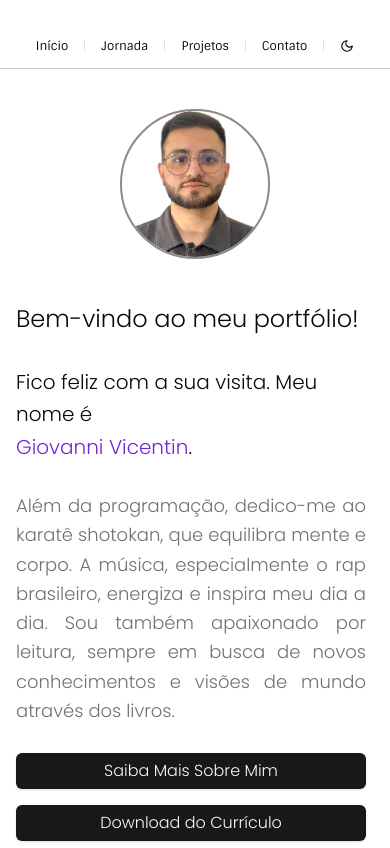
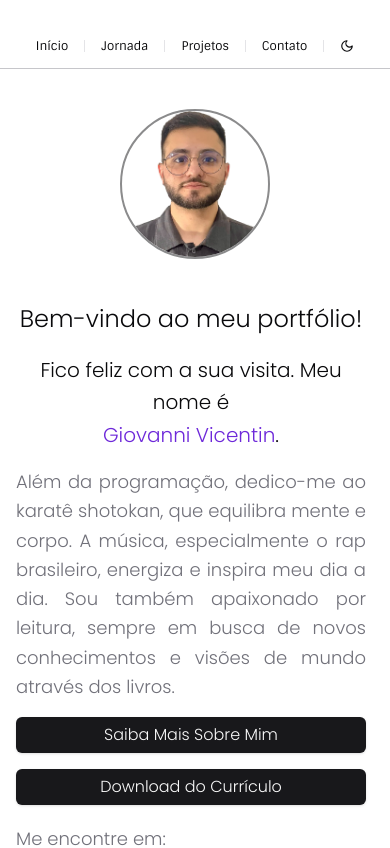
Before and after one commit to giovannivicentin/portfolio, a Next.js app: page / in a window 390 px wide. Shown: the top 848 px of the page. Built offline with nearby package versions, Linux system fonts and the light colour scheme.

Commit message:
style: Update landing page content and styles

```diff
--- a/src/app/page.tsx
+++ b/src/app/page.tsx
@@ -9,18 +9,19 @@ export default function Home() {
     <div className="flex flex-col justify-center items-center mt-10 sm:mt-20">
       <div className="flex flex-col-reverse sm:flex-row items-start">
         <div className="flex flex-col mr-2">
-          <div className="sm:items-center sm:text-center max-w-4xl w-full">
+          <div className="sm:items-center text-center max-w-4xl w-full">
             <h1 className="text-2xl sm:text-3xl md:text-4xl max-w-xl sm:text-justify leading-relaxed">
               Bem-vindo ao meu portfólio!
             </h1>
-            <h2 className="text-xl sm:text-2xl mt-7 sm:mt-4 max-w-xl sm:text-justify leading-relaxed">
-              Fico feliz com a sua visita. Meu nome é<br />
+            <h2 className="text-xl sm:text-2xl mt-4 max-w-xl sm:text-justify leading-relaxed">
+              Fico feliz com a sua visita. Meu nome é
+              <br />
               <span className="dark:text-violet-400 text-violet-700 animate-fadeIn">
                 Giovanni Vicentin
               </span>
               .
             </h2>
-            <p className="text-lg text-muted-foreground mt-7 sm:mt-4 max-w-xl text-justify leading-relaxed">
+            <p className="text-lg text-muted-foreground mt-4 max-w-xl text-justify leading-relaxed">
               Além da programação, dedico-me ao karatê shotokan, que equilibra
               mente e corpo. A música, especialmente o rap brasileiro, energiza
               e inspira meu dia a dia. Sou também apaixonado por leitura, sempre
@@ -28,7 +29,7 @@ export default function Home() {
               livros.
             </p>
           </div>
-          <div className="mt-7 sm:mt-4 flex flex-col md:flex-row">
+          <div className="mt-4 flex flex-col md:flex-row">
             <Link href="/journey" prefetch>
               <Button className="text-md md:text-lg w-full md:w-auto transition-transform transform hover:scale-105 hover:dark:bg-violet-400 hover:bg-violet-700">
                 Saiba Mais Sobre Mim
```
